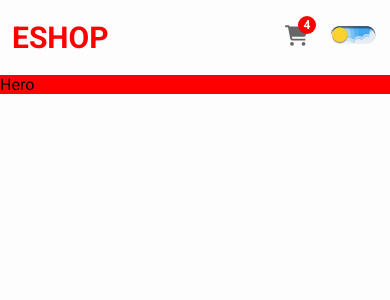
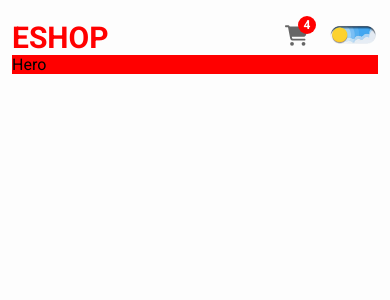
Before and after one commit to AdamKhelladi/react-Ecommerce-website, a React (Create React App) app: page / in a window 390 px wide. Shown: the top 300 px of the page. Built offline with nearby package versions, Linux system fonts and the light colour scheme; the HTML template or start-up script is replaced by a standard one; a web font is replaced by a local one.

Commit message:
Update responsive design

```diff
--- a/package.json
+++ b/package.json
@@ -12,6 +12,7 @@
     "react-icons": "^5.5.0",
     "react-scripts": "5.0.1",
     "react-slick": "^0.31.0",
+    "slick-carousel": "^1.8.1",
     "web-vitals": "^2.1.4"
   },
   "scripts": {
--- a/src/App.css
+++ b/src/App.css
@@ -22,9 +22,37 @@
   min-height: 100vh;
   background-color: var(--bg-primary);
   transition: background-color 0.3s ease;
+
+  max-width: 1200px;
+  margin: 0 auto;
+  padding: 0 20px;
+
+  font-family: "Oswald", sans-serif;
 }
 
 .dark .App {
   background-color: var(--bg-primary);
   color: var(--text-primary);
 }
+
+/* Media Responsive */
+@media (max-width: 992px) {
+  .App {
+    max-width: 100%;
+    padding: 10px 24px;
+  }
+}
+
+/* Mobile landscape */
+@media (max-width: 768px) {
+  .App {
+    padding: 20px 16px;
+  }
+}
+
+/* Mobile portrait */
+@media (max-width: 500px) {
+  .App {
+    padding: 20px 12px;
+  }
+}
--- a/src/components/NavBar/NavBar.css
+++ b/src/components/NavBar/NavBar.css
@@ -21,9 +21,6 @@
 }
 
 .navbar-container {
-  max-width: 1200px;
-  margin: 0 auto;
-  padding: 0 20px;
   display: flex;
   align-items: center;
   justify-content: space-between;
@@ -205,7 +202,6 @@
 }
 .navbar-container .theme-button.animating {
   opacity: 0.5;
-  /* transform: scale(0.9); */
 }
 
 /* Animations */
@@ -220,10 +216,6 @@
 
 /* Media Responsive */
 @media (max-width: 992px) {
-  .navbar-container {
-    max-width: 100%;
-    padding: 10px 24px;
-  }
   .navbar-container .links .ul-links {
     gap: 20px;
   }
@@ -249,9 +241,6 @@
 
 /* Mobile landscape */
 @media (max-width: 768px) {
-  .navbar-container {
-    padding: 20px 16px;
-  }
   .navbar-container .navbar-search {
     width: 220px;
   }
@@ -262,9 +251,6 @@
 
 /* Mobile portrait */
 @media (max-width: 500px) {
-  .navbar-container {
-    padding: 20px 12px;
-  }
   .navbar-container .navbar-search {
     display: none;
   }
```
Also changed, not shown: 1 other file (tests, documents, lock files or other folders).
